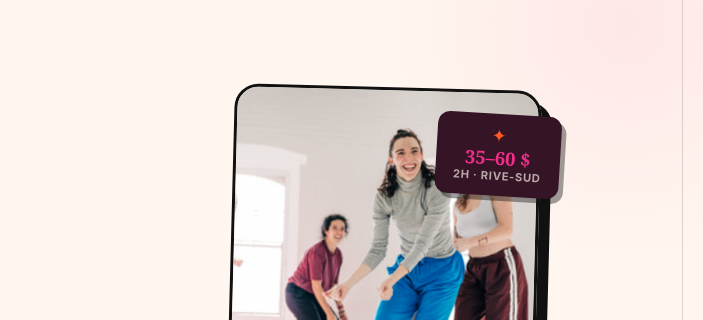
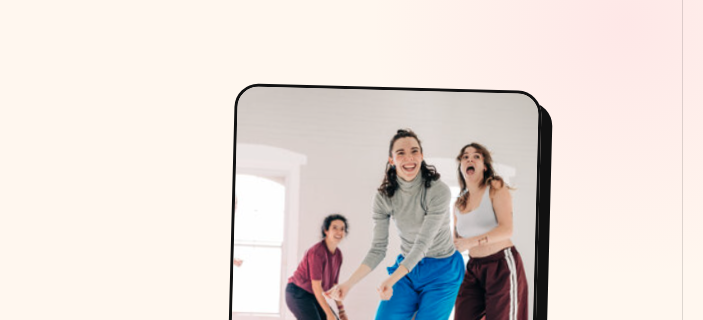
Before and after one commit to benrosiers/atelierexpression_ca_site, a website built with Vite: page index.html in a window 1280 px wide. Shown: the part 121-441 px from the top of the page, 577-1280 px from the left. Built offline with nearby package versions, Linux system fonts and the light colour scheme.

Commit message:
Remove hero price badge

```diff
--- a/index.html
+++ b/index.html
@@ -70,11 +70,6 @@
             <div class="photo-panel__accent">
               <img src="/images/cindy_group_04.png" alt="" width="240" height="240" loading="eager" />
             </div>
-            <div class="photo-panel__badge">
-              <span class="photo-panel__badge-icon">✦</span>
-              <span class="photo-panel__badge-price">35–60 $</span>
-              <span class="photo-panel__badge-detail">2h · Rive-Sud</span>
-            </div>
           </div>
         </div>
       </section>
--- a/src/styles/main.scss
+++ b/src/styles/main.scss
@@ -255,48 +255,6 @@ h1 {
   }
 }
 
-.photo-panel__badge {
-  position: absolute;
-  top: 1.5rem;
-  right: -1.2rem;
-  display: flex;
-  flex-direction: column;
-  align-items: center;
-  gap: 0.25rem;
-  padding: 0.7rem 1rem;
-  background: $c-plum;
-  color: $c-cream;
-  border: 2px solid $c-plum;
-  border-radius: 0.75rem;
-  transform: rotate(2deg);
-  box-shadow: 0.3rem 0.3rem 0 rgba($ink, 0.4);
-  text-align: center;
-  min-width: 80px;
-}
-
-.photo-panel__badge-icon {
-  font-size: 1.1rem;
-  color: $c-orange;
-  line-height: 1;
-}
-
-.photo-panel__badge-price {
-  font-family: Georgia, "Times New Roman", serif;
-  font-size: 1.15rem;
-  font-weight: 700;
-  color: $c-pink;
-  line-height: 1;
-}
-
-.photo-panel__badge-detail {
-  font-size: 0.7rem;
-  font-weight: 700;
-  letter-spacing: 0.06em;
-  text-transform: uppercase;
-  color: rgba($c-cream, 0.65);
-  line-height: 1;
-}
-
 // ─── Breakpoints ─────────────────────────────────────────────────────────────
 @media (max-height: 820px) and (min-width: 861px) {
   .hero {
@@ -460,12 +418,6 @@ h1 {
     margin: 0 auto;
   }
 
-  .photo-panel__badge {
-    right: -0.5rem;
-    top: 1rem;
-    min-width: 68px;
-    padding: 0.5rem 0.75rem;
-  }
 }
 
 @media (max-width: 560px) {
```
